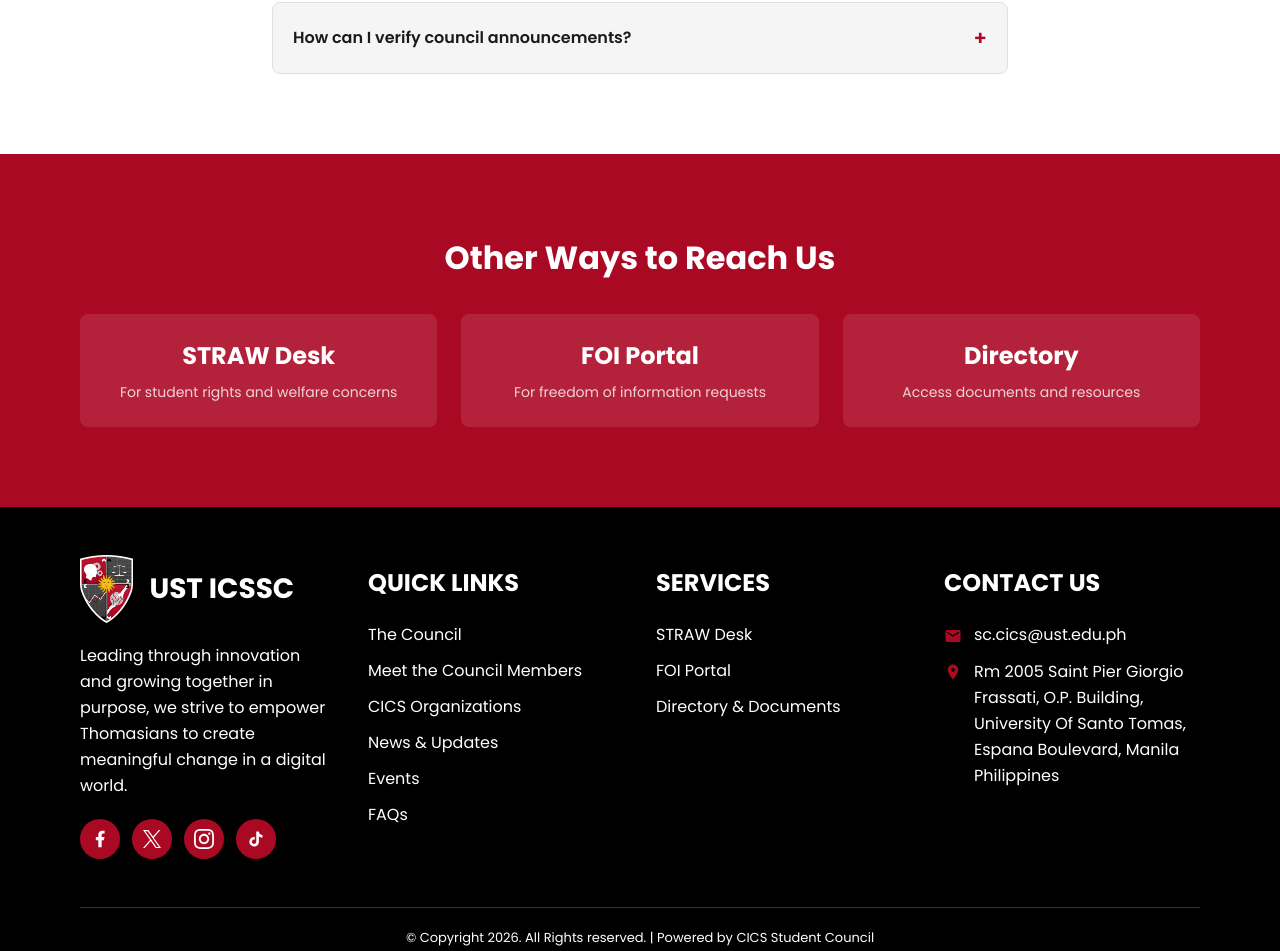
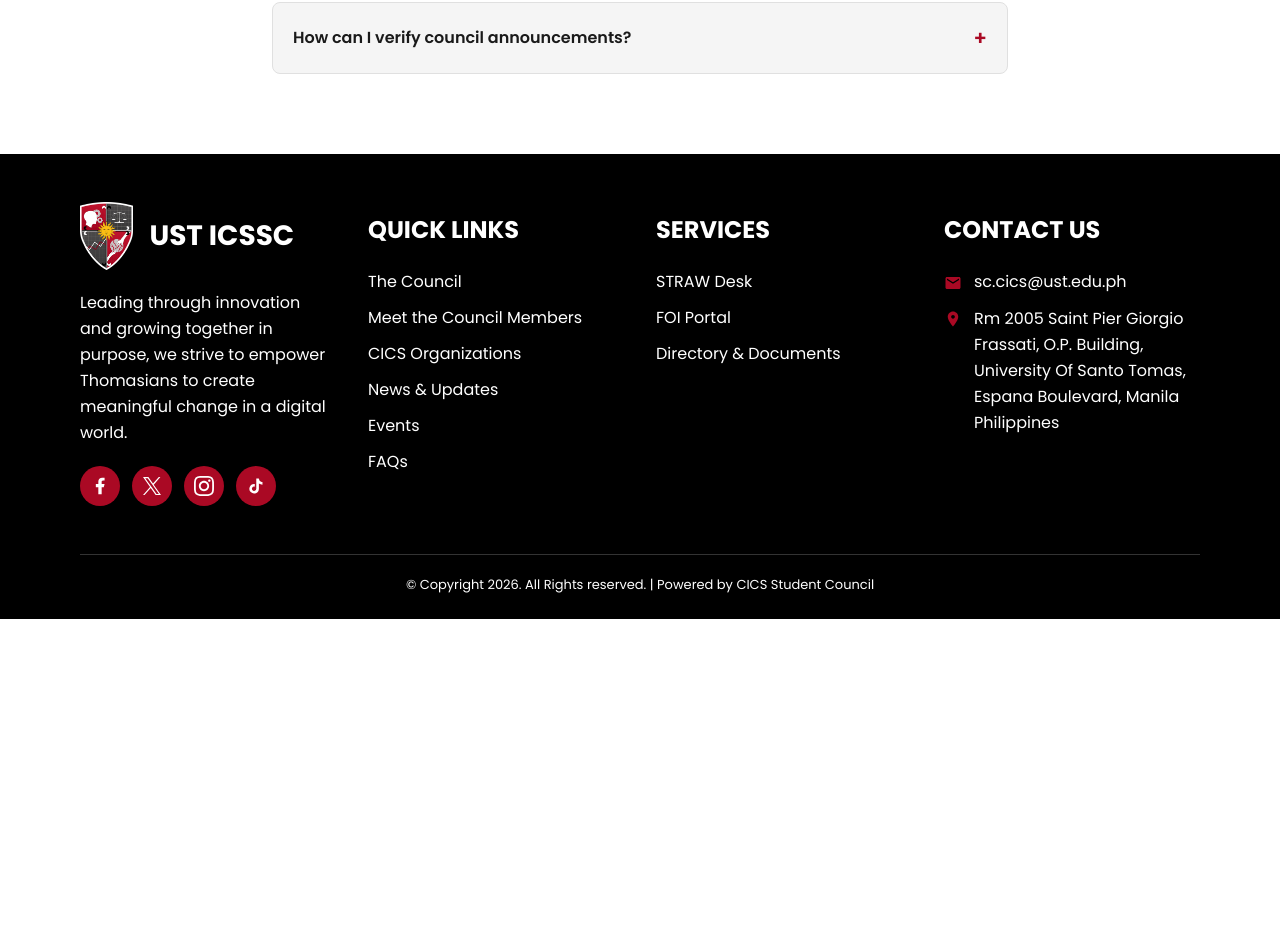
Before and after one commit to ICSSCentral-Projects/icsscentral-website, a React (Vite) app: page /contact in a window 1280 px wide. Shown: the part 1927-2878 px from the top of the page. After the commit the page ends 2546 px from the top, so only its background shows below. Built offline with nearby package versions, Linux system fonts and the light colour scheme.

Commit message:
Remove Quick Links / Other Ways to Reach Us section from Contact Page

```diff
--- a/src/app/pages/ContactPage.tsx
+++ b/src/app/pages/ContactPage.tsx
@@ -394,24 +394,7 @@ export default function ContactPage() {
         </div>
       </section>
 
-      {/* Quick Links */}
-      <section className="bg-[#AA0924]" style={{ paddingTop: '80px', paddingBottom: '80px' }}>
-        <div className="max-w-[1280px] mx-auto px-[80px]">
-          <h2 className="text-white text-center mb-8" style={{ fontWeight: 700, fontSize: '32px' }}>Other Ways to Reach Us</h2>
-          <div className="grid grid-cols-1 md:grid-cols-3 gap-6">
-            {[
-              { label: "STRAW Desk", desc: "For student rights and welfare concerns", path: "/services/straw-desk" },
-              { label: "FOI Portal", desc: "For freedom of information requests", path: "/services/foi-portal" },
-              { label: "Directory", desc: "Access documents and resources", path: "/services/directory" },
-            ].map((item, i) => (
-              <Link key={i} to={item.path} className="bg-white/10 rounded-lg p-6 text-white hover:bg-white/20 transition-all text-center">
-                <h3 className="mb-2" style={{ fontWeight: 700, fontSize: '24px' }}>{item.label}</h3>
-                <p className="text-white/80" style={{ fontSize: '14px' }}>{item.desc}</p>
-              </Link>
-            ))}
-          </div>
-        </div>
-      </section>
+
 
       {/* Success Popup */}
       {isPopupOpen && (
```
